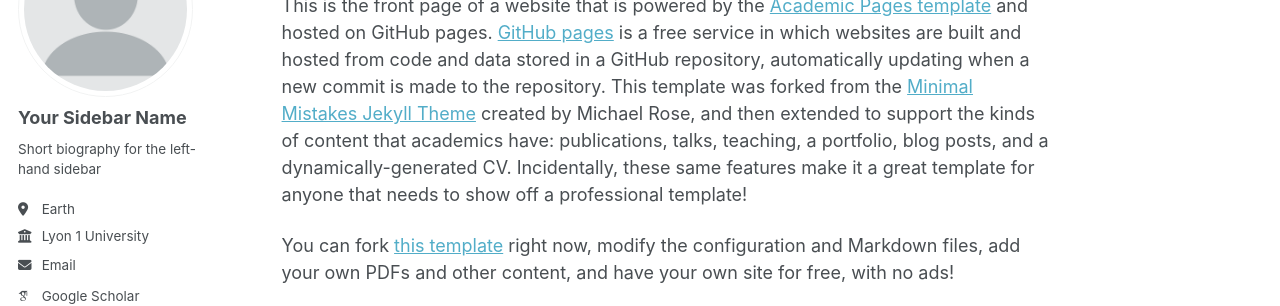
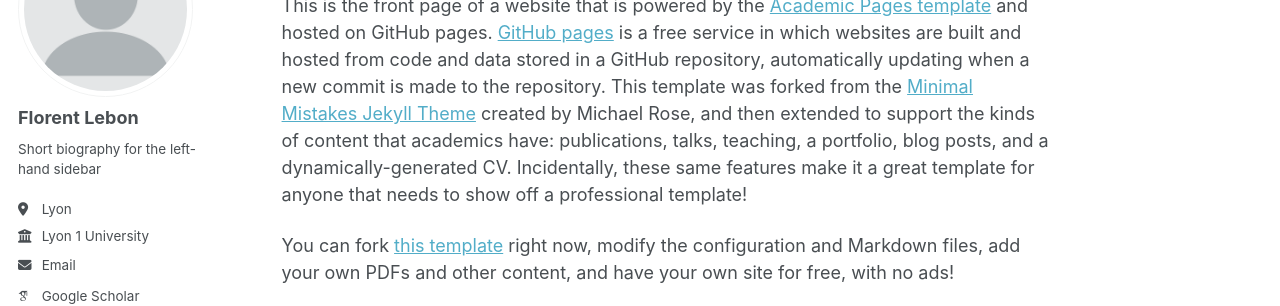
Before and after one commit to FloLebon/FloLebon.github.io, a Jekyll site: the page built from _pages/about.md, in a window 1280 px wide. Shown: the part 179-485 px from the top of the page. Built offline with Jekyll 4.4.1, drawn with Linux system fonts in a browser that asks for light colours; some web fonts are replaced; a script bundle is joined from its source files by our own code; library files that are not in the unit come from our copies.

Commit message:
Update _config.yml

```diff
--- a/_config.yml
+++ b/_config.yml
@@ -24,10 +24,10 @@ repository               : "academicpages/academicpages.github.io"
 author:
   # Biographic information
   avatar           : "profile.png"
-  name             : "Your Sidebar Name"
+  name             : "Florent Lebon"
   pronouns         : # example: "she/her"
   bio              : "Short biography for the left-hand sidebar"
-  location         : "Earth"
+  location         : "Lyon"
   employer         : "Lyon 1 University"
   uri              : # URL
   email            : "florent.lebon@univ-lyon1.fr"
```
